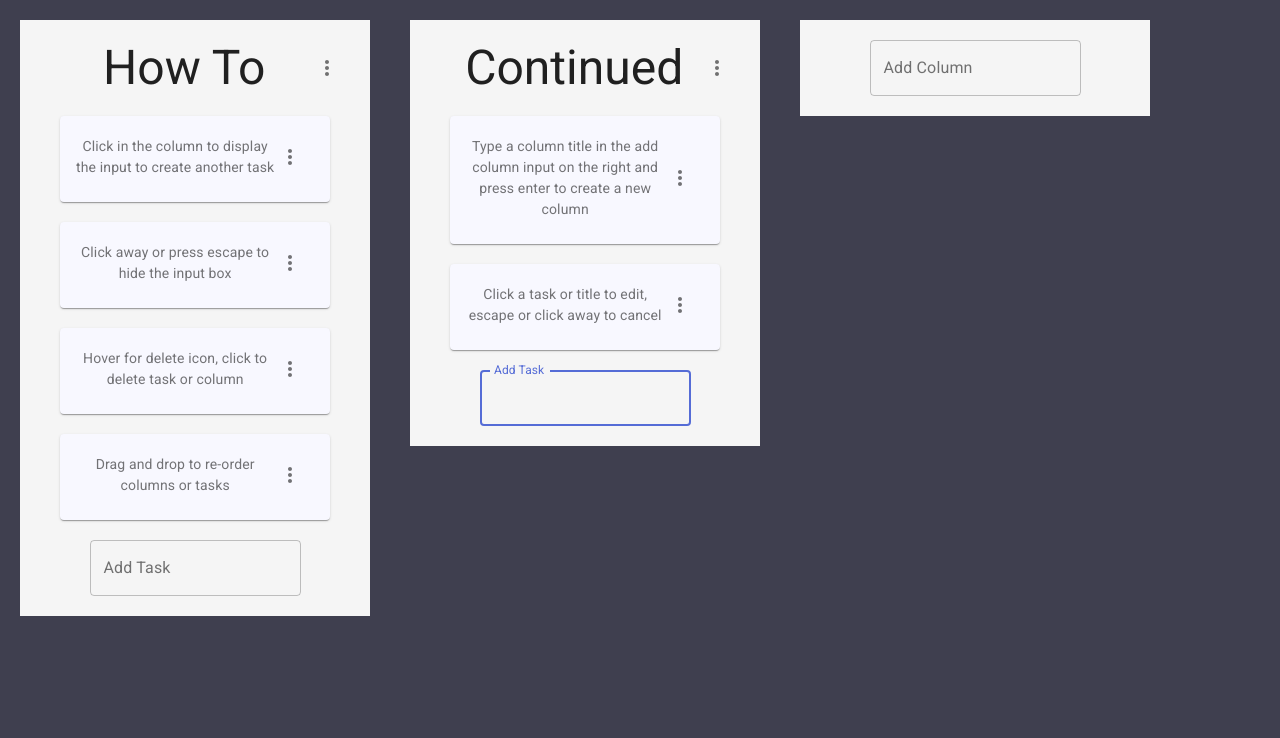
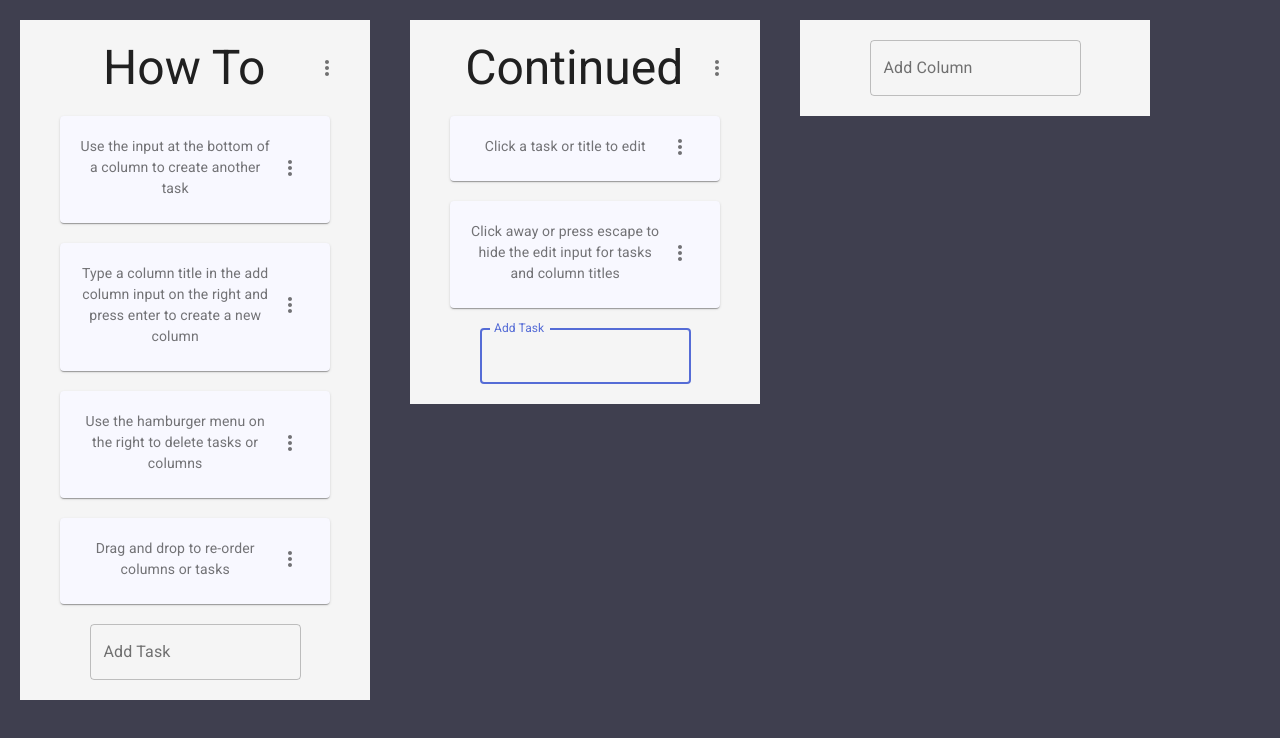
Before and after one commit to UnknownStranger/taskboard, a Next.js app: page / in a window 1280 px wide. Shown: the top 738 px of the page. Built offline with nearby package versions, Linux system fonts and the light colour scheme.

Commit message:
Edited template data for the new ui

```diff
--- a/components/App/test-data.ts
+++ b/components/App/test-data.ts
@@ -1,11 +1,11 @@
 const testData = {
   tasks: {
-    'task-1': { id: 'task-1', content: 'Click in the column to display the input to create another task' },
-    'task-2': { id: 'task-2', content: 'Click away or press escape to hide the input box' },
-    'task-3': { id: 'task-3', content: 'Hover for delete icon, click to delete task or column' },
+    'task-1': { id: 'task-1', content: 'Use the input at the bottom of a column to create another task' },
+    'task-2': { id: 'task-2', content: 'Type a column title in the add column input on the right and press enter to create a new column' },
+    'task-3': { id: 'task-3', content: 'Use the hamburger menu on the right to delete tasks or columns' },
     'task-4': { id: 'task-4', content: 'Drag and drop to re-order columns or tasks' },
-    'task-5': { id: 'task-5', content: 'Type a column title in the add column input on the right and press enter to create a new column' },
-    'task-6': { id: 'task-6', content: 'Click a task or title to edit, escape or click away to cancel' },
+    'task-5': { id: 'task-5', content: 'Click a task or title to edit' },
+    'task-6': { id: 'task-6', content: 'Click away or press escape to hide the edit input for tasks and column titles' },
   },
   columns: {
     'column-1': {
```
